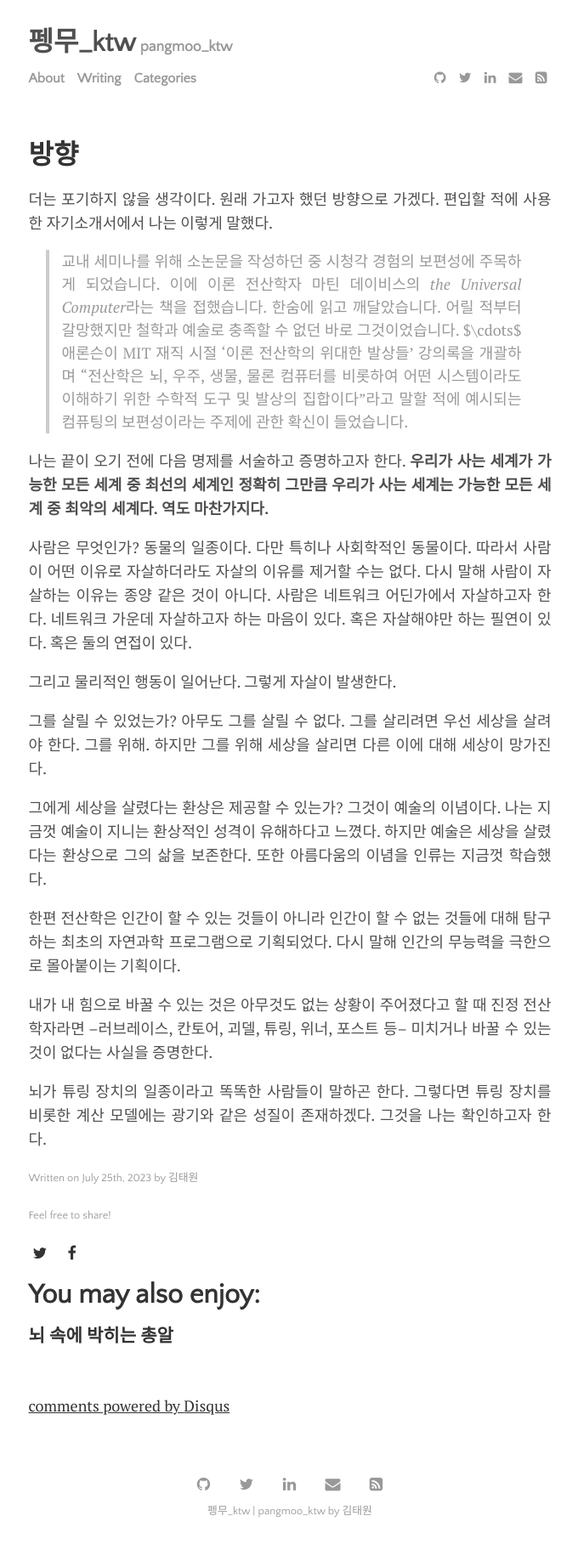
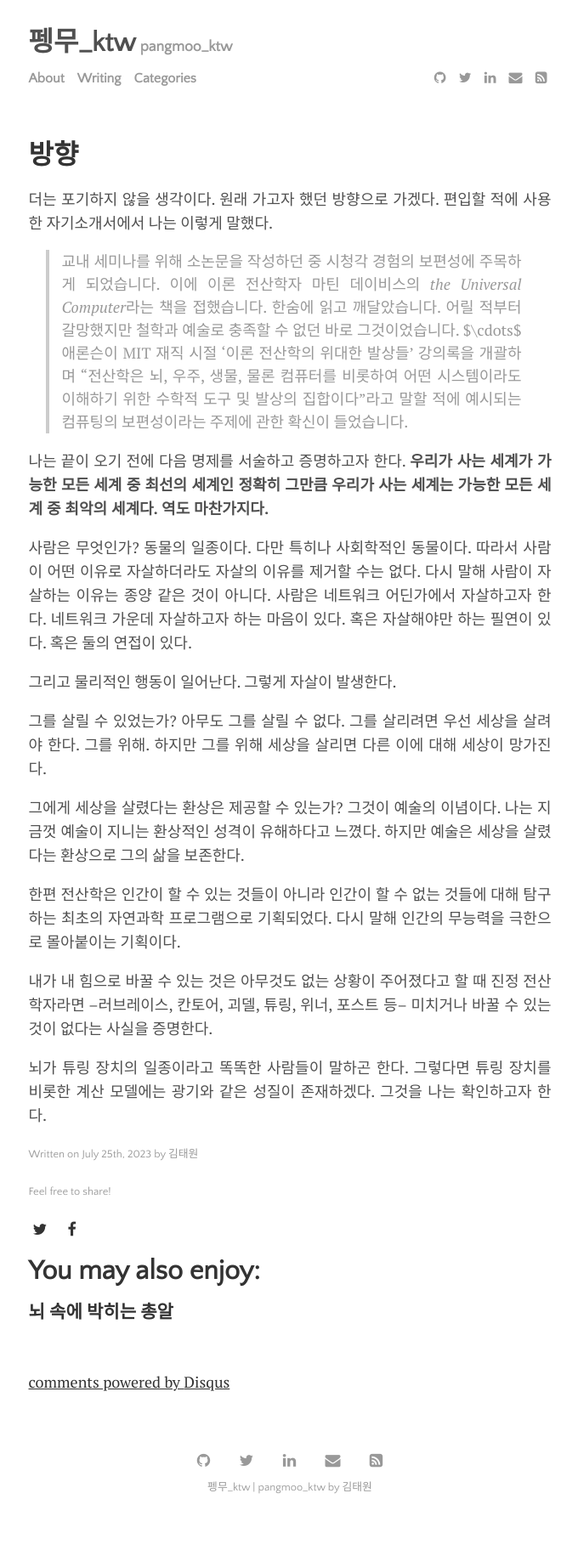
Before and after one commit to pangmoo-KTW/pangmoo-KTW, a Jekyll site: the page built from _posts/2023-07-25-sumplan.md, in a window 1280 px wide. Shown: the whole page at 85% size, without its empty margins (299-979 px from the left). Built offline with Jekyll 4.4.1, drawn with Linux system fonts in a browser that asks for light colours; comment, search, counter and statistics services are not loaded; after the commit the page ends 1796 px from its top, so only the background shows below that.

Commit message:
essay 작성

```diff
--- a/_posts/2023-07-25-sumplan.md
+++ b/_posts/2023-07-25-sumplan.md
@@ -37,8 +37,7 @@ tags: [essay]
 
 그에게 세상을 살렸다는 환상은 제공할 수 있는가? 그것이 예술의 이념이다.
 나는 지금껏 예술이 지니는 환상적인 성격이 유해하다고 느꼈다. 하지만
-예술은 세상을 살렸다는 환상으로 그의 삶을 보존한다. 또한 아름다움의
-이념을 인류는 지금껏 학습했다.
+예술은 세상을 살렸다는 환상으로 그의 삶을 보존한다.
 
 한편 전산학은 인간이 할 수 있는 것들이 아니라 인간이 할 수 없는 것들에
 대해 탐구하는 최초의 자연과학 프로그램으로 기획되었다. 다시 말해 인간의
```
